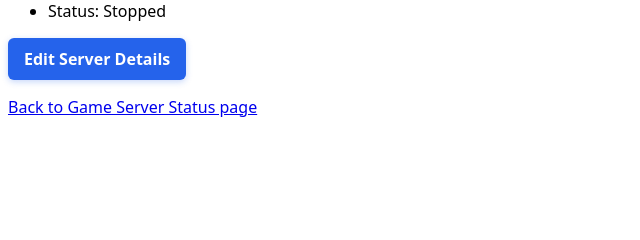
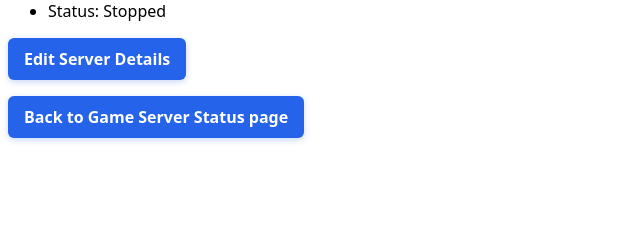
Before and after one commit to dabarrios/homelab, a Django app: template homelab/game_servers/templates/game_server_detail.html in a window 1280 px wide. Shown: the part 227-467 px from the top of the page, without its empty margins (0-640 px from the left). Run offline with Django 5.2, Linux system fonts and the light colour scheme; the template is opened without the code that fills it, so the values that code supplies are empty.

Commit message:
Update game server templates: enhance button styling for navigation links and correct section title for clarity

```diff
--- a/homelab/game_servers/templates/game_server_detail.html
+++ b/homelab/game_servers/templates/game_server_detail.html
@@ -15,5 +15,5 @@
     </section>
 
     <p> <a href="{% url 'game_server_edit_notes' server.slug %}" class="button">Edit Server Details</a> </p>
-    <p> <a href="{% url 'game_server_list' %}">Back to Game Server Status page</a> </p>
+    <p> <a href="{% url 'game_server_list' %}" class="button">Back to Game Server Status page</a> </p>
 {% endblock %}
--- a/homelab/game_servers/templates/game_server_list.html
+++ b/homelab/game_servers/templates/game_server_list.html
@@ -3,7 +3,7 @@
 {% block title %}Game Servers Overview{% endblock %}
 
 {% block content %}
-    <h2>Game Server Status</h2>
+    <h2>Game Servers Overview</h2>
 
     {% for server in servers %}
         <section>
```
